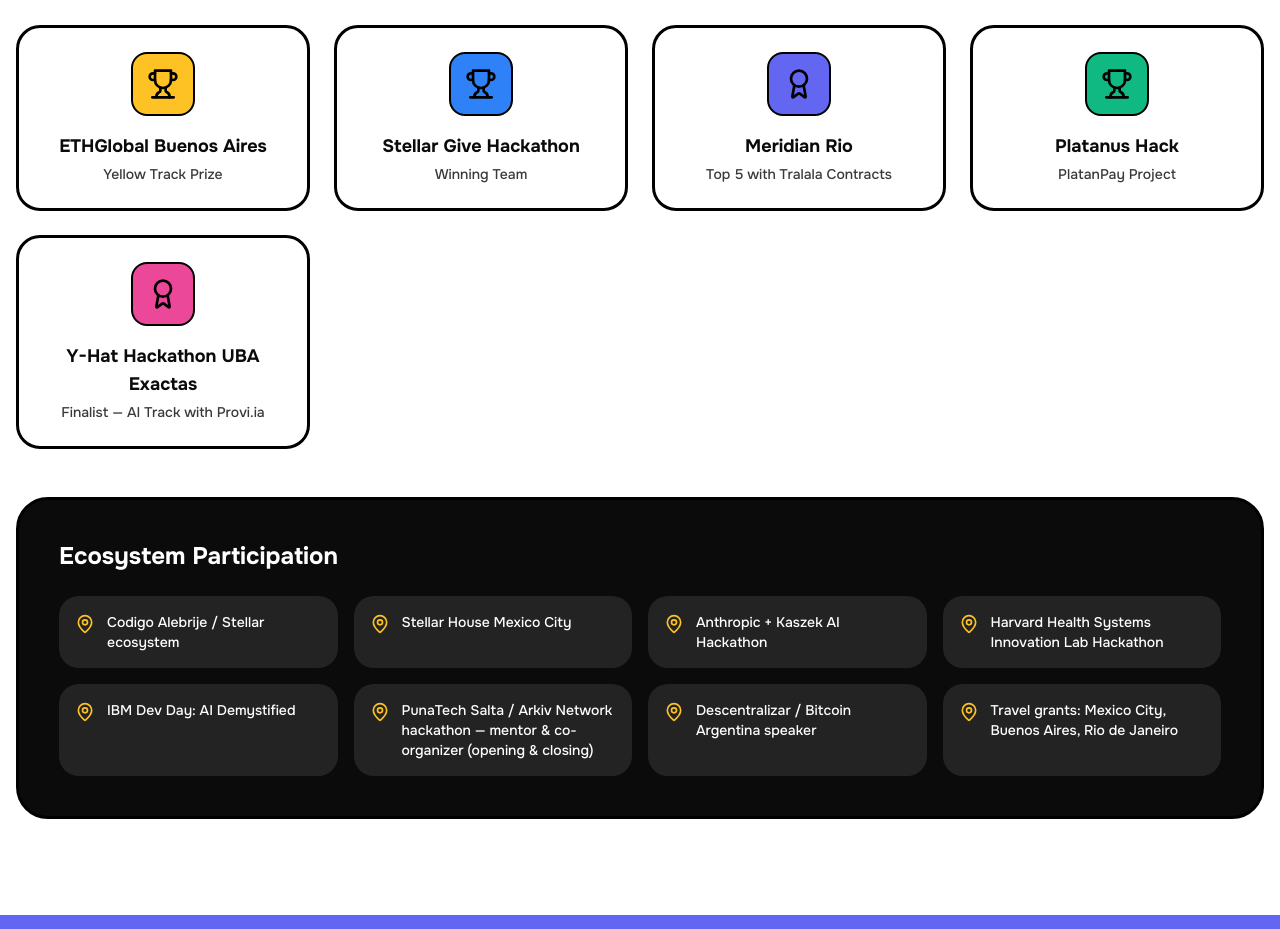
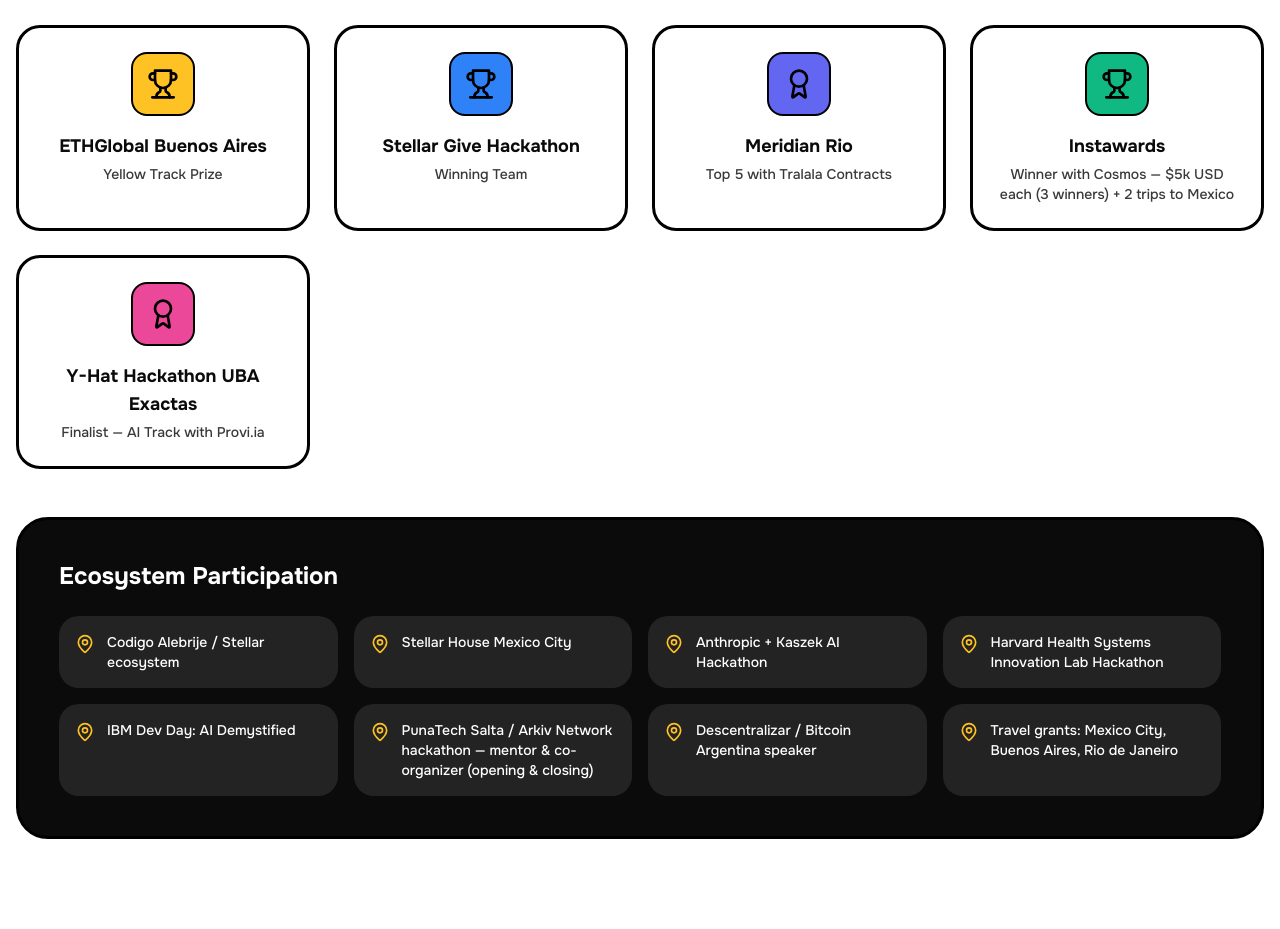
Before and after one commit to leocagli/portfolio-leocagli, a Next.js app: page / in a window 1280 px wide. Shown: the part 8420-9349 px from the top of the page. Built offline with nearby package versions, Linux system fonts and the light colour scheme.

Commit message:
feat: update awards section with new winner details
Updated Platanus Hack to Instawards with new description and prize details

Co-authored-by: leocagli <71848659+leocagli@users.noreply.github.com>

```diff
--- a/components/awards-section.tsx
+++ b/components/awards-section.tsx
@@ -24,8 +24,8 @@ export function AwardsSection() {
       color: "bg-[#6366F1]",
     },
     {
-      title: "Platanus Hack",
-      description: "PlatanPay Project",
+      title: "Instawards",
+      description: "Winner with Cosmos — $5k USD each (3 winners) + 2 trips to Mexico",
       icon: Trophy,
       color: "bg-[#10B981]",
     },
```
